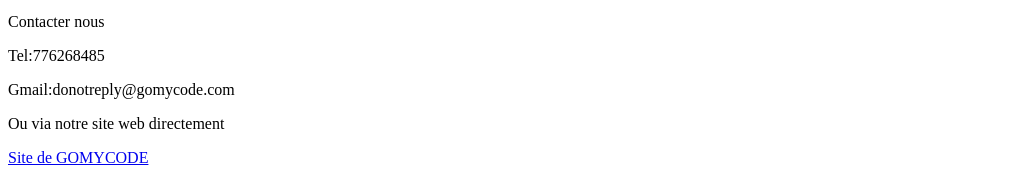
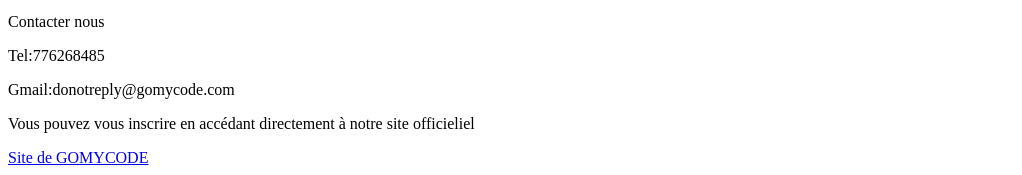
Before and after one commit to SalmaOST/workshop-css, a plain HTML site: page demo.html in a window 1280 px wide. Shown: the part 1371-1546 px from the top of the page, without its empty margins (0-1022 px from the left). Drawn offline with Linux system fonts and the light colour scheme.

Commit message:
Add files via upload

```diff
--- a/demo.html
+++ b/demo.html
@@ -86,7 +86,7 @@
     <p>Contacter nous</p>
     <p>Tel:776268485</p>
     <p>Gmail:donotreply@gomycode.com</p>
-    <p>Ou via notre site web directement</p>
+    <p>Vous pouvez vous inscrire en accédant directement à notre site officieliel</p>
     <a href="https://gomycode.com">Site de GOMYCODE</a>
 
  </footer>
```
